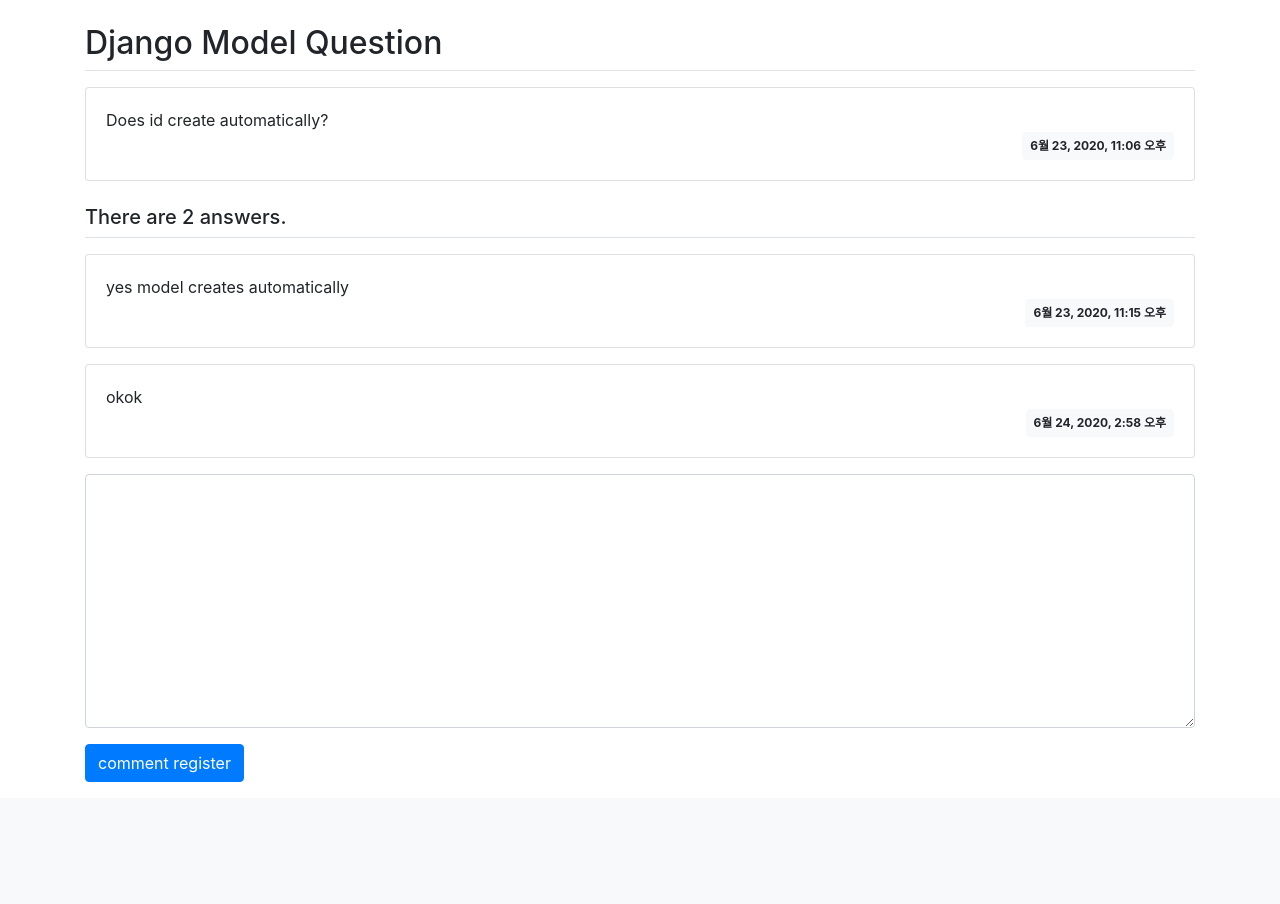
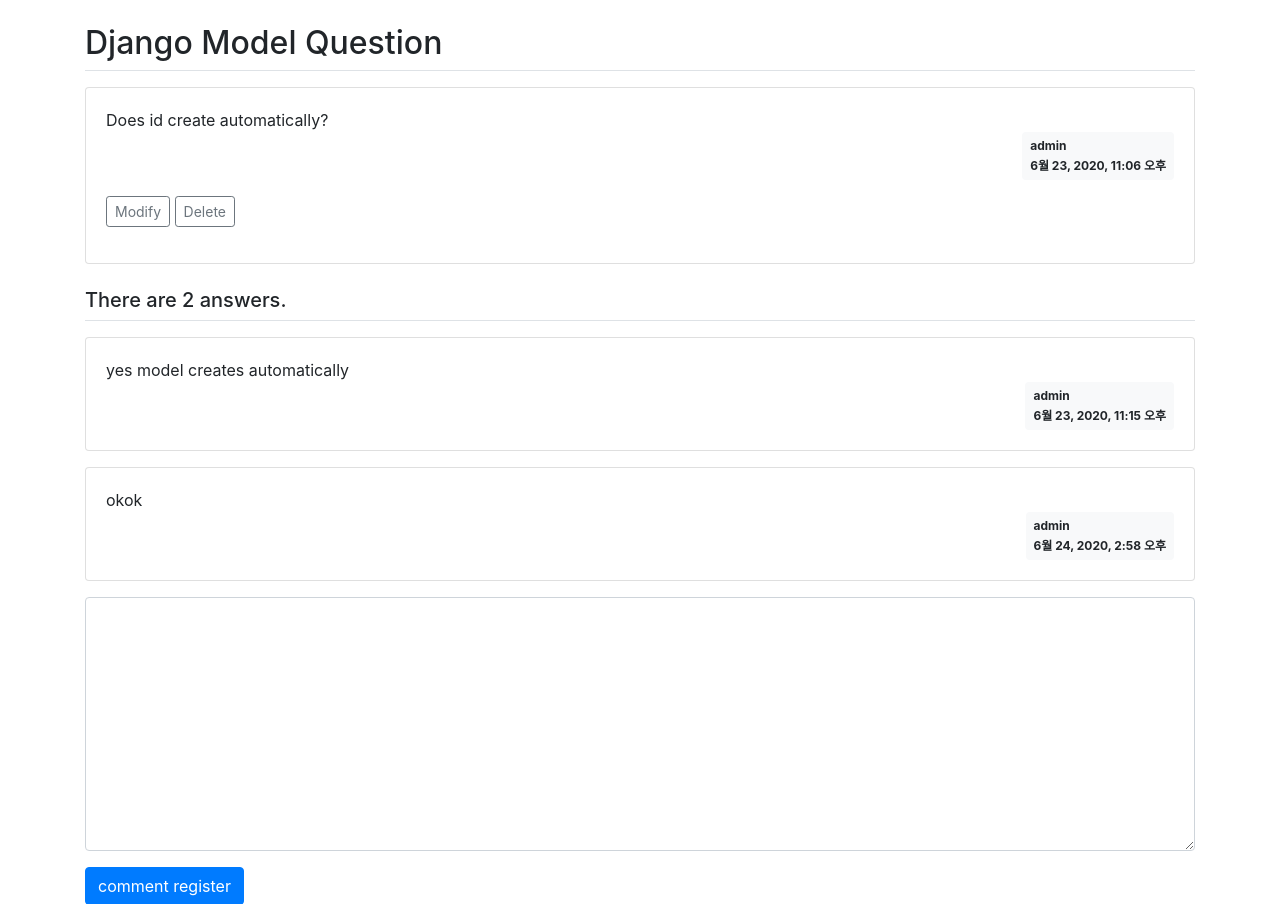
Before and after one commit to kdd0721/djangoproj, a Django app: template templates/pybo/question_detail.html in a window 1280 px wide. Shown: the part 57-961 px from the top of the page. Before the commit the page ends 839 px from the top, so only its background shows below. Run offline with Django 3.2, Linux system fonts and the light colour scheme; the template is opened without the code that fills it: values that come from a table or form of the project are taken from there, others are empty; a user stored in the database is signed in; data comes from the database, SQL or seed files in the repository; parts of the project's set-up code (start-up, migrations or seed data) failed here and were passed over; some libraries are stand-ins or nearby versions.

Commit message:
20200628

```diff
--- a/pybo/models.py
+++ b/pybo/models.py
@@ -1,3 +1,4 @@
+from django.contrib.auth.models import User
 from django.db import models
 
 
@@ -5,6 +6,8 @@
     subject = models.CharField(max_length=200)
     content = models.TextField()
     create_date = models.DateTimeField()
+    modify_date = models.DateTimeField(null=True, blank=True)
+    author = models.ForeignKey(User, on_delete=models.CASCADE)
 
     def __str__(self):
         return self.subject
@@ -14,3 +17,5 @@
     question = models.ForeignKey(Question, on_delete=models.CASCADE)
     content = models.TextField()
     create_date = models.DateTimeField()
+    modify_date = models.DateTimeField(null=True, blank=True)
+    author = models.ForeignKey(User, on_delete=models.CASCADE)
--- a/pybo/urls.py
+++ b/pybo/urls.py
@@ -6,6 +6,8 @@
 urlpatterns = [
     path('', views.index, name='index'),
     path('<int:question_id>/', views.detail, name='detail'),
-    path('answer/create/<int:question_id>', views.answer_create, name='answer_create'),
+    path('answer/create/<int:question_id>/', views.answer_create, name='answer_create'),
     path('question/create/', views.question_create, name='question_create'),
+    path('question/modify/<int:question_id>/', views.question_modify, name='question_modify'),
+    path('question/delete/<int:question_id>/', views.question_delete, name='question_delete'),
 ]
--- a/templates/base.html
+++ b/templates/base.html
@@ -23,5 +23,8 @@
 <!-- Bootstrap JS -->
 <script src="{% static 'bootstrap.min.js' %}"></script>
 
+{% block script %}
+{% endblock %}
+
 </body>
 </html>
--- a/templates/common/login.html
+++ b/templates/common/login.html
@@ -11,6 +11,7 @@
         </div>
         <form method="post" class="post-form" action="{% url 'common:login' %}">
             {% csrf_token %}
+            <input type="hidden" name="next" value="{{ next }}">
             {% include "form_errors.html" %}
             <div class="form-group">
                 <label for="username">User ID</label>
--- a/templates/pybo/question_detail.html
+++ b/templates/pybo/question_detail.html
@@ -9,10 +9,19 @@
         <div class="card-body">
             <div class="card-text" style="white-space: pre-line;">{{ question.content }}</div>
             <div class="d-flex justify-content-end">
-                <div class="badge badge-light p-2">
-                    {{ question.create_date }}
+                <div class="badge badge-light p-2 text-left">
+                    <div class="mb-2">{{ question.author.username }}</div>
+                    <div>{{ question.create_date }}</div>
                 </div>
             </div>
+            {% if request.user == question.author %}
+                <div class="my-3">
+                    <a href="{% url 'pybo:question_modify' question.id %}"
+                       class="btn btn-sm btn-outline-secondary">Modify</a>
+                    <a href="#" class="delete btn btn-sm btn-outline-secondary"
+                       data-uri="{% url 'pybo:question_delete' question.id %}">Delete</a>
+                </div>
+            {% endif %}
         </div>
     </div>
     <h5 class="border-bottom my-3 py-2">There are {{ question.answer_set.count }} answers.</h5>
@@ -21,8 +30,9 @@
         <div class="card-body">
             <div class="card-text" style="white-space: pre-line;">{{ answer.content }}</div>
             <div class="d-flex justify-content-end">
-                <div class="badge badge-light p-2">
-                    {{ answer.create_date }}
+                <div class="badge badge-light p-2 text-left">
+                    <div class="mb-2">{{ question.author.username }}</div>
+                    <div>{{ answer.create_date }}</div>
                 </div>
             </div>
         </div>
@@ -41,10 +51,23 @@
             </div>
         {% endif %}
         <div class="form-group">
-            <textarea name="content" id="content" class="form-control" rows="10"></textarea>
+            <textarea {% if not user.is_authenticated %}disabled{% endif %}
+                      name="content" id="content" class="form-control" rows="10"></textarea>
         </div>
         <input type="submit" value="comment register" class="btn btn-primary">
     </form>
 </div>
 
 {% endblock %}
+
+{% block script %}
+    <script type="text/javascript">
+    $(document).ready(function () {
+        $(".delete").on('click', function () {
+            if(confirm("Are you sure you want to delete?")){
+                location.href = $(this).data('uri');
+            }
+        });
+    });
+    </script>
+{% endblock %}
```
Also changed, not shown: pybo/views.py (+28 -1 lines), templates/pybo/question_list.html (+6 -4 lines), pybo/migrations/0002_question_author.py (added), pybo/migrations/0003_answer_author.py (added).
